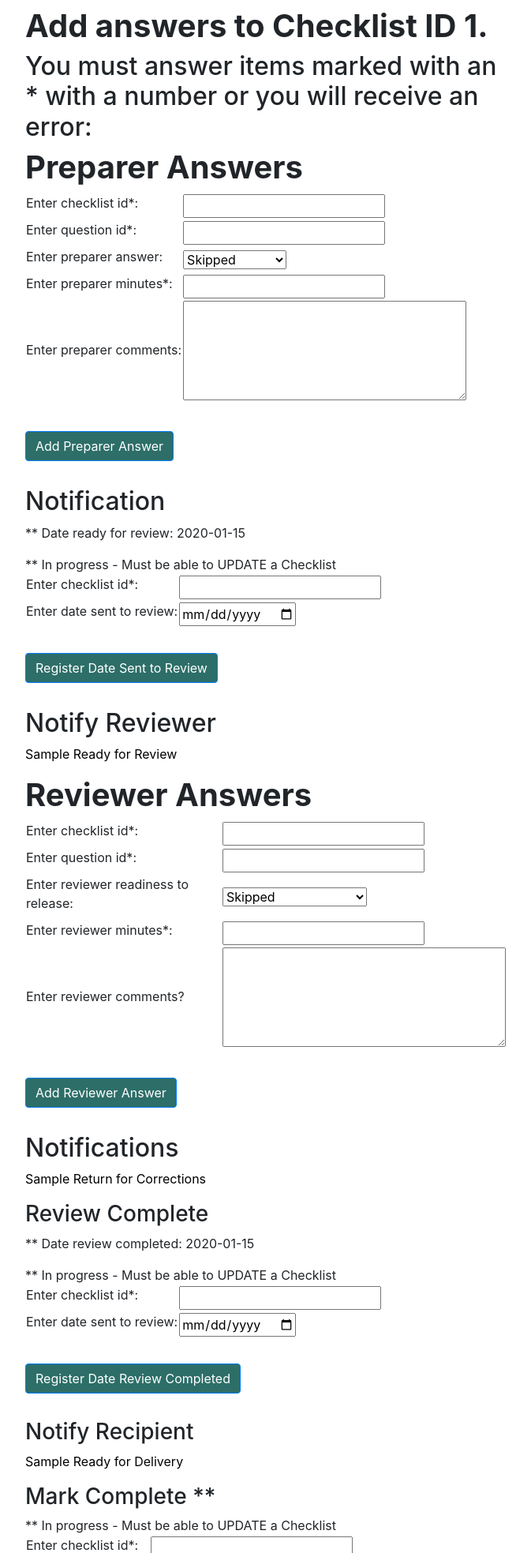
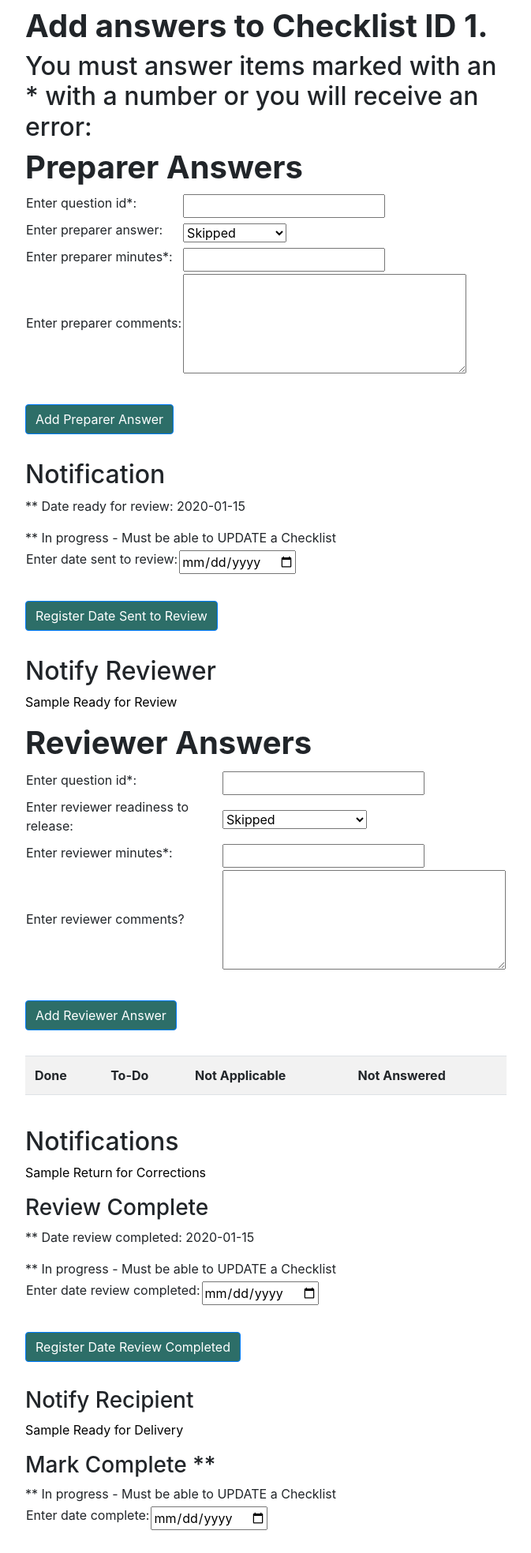
Before and after one commit to annewoosam/dynamic-checklist-generator, a Flask app: page /checklists/1 in a window 1280 px wide. Shown: the part 1101-3068 px from the top of the page at 79% size, without its empty margins (303-976 px from the left). Run offline with Flask 2, Linux system fonts and the light colour scheme; tables that the repository leaves empty hold one stand-in row (values such as "Sample post"); lists and menus that the app fills with data are empty; some libraries are stand-ins or nearby versions.

Commit message:
updated input types including adding hidden input type to pass template and checklist ids to forms. Work on passing autoincremented question number

```diff
--- a/wireframe to simple web/server.py
+++ b/wireframe to simple web/server.py
@@ -209,6 +209,8 @@
     checklists = crud.get_checklists()
     return render_template('all_checklists.html', checklists=checklists)
 
+@app.route('/markdatesenttoreview', methods=['POST'])
+
 def markdatesenttoreview():
     """Mark date sent to review."""
 
@@ -219,6 +221,8 @@
     flash('Date sent to review registered! Select checklist desired.')
     checklists = crud.get_checklists()
     return render_template('all_checklists.html', checklists=checklists)
+
+@app.route('/markdatereviewcompleted', methods=['POST'])
 
 def markdatereviewcompleted():
     """Mark date review completed."""
--- a/wireframe to simple web/templates/checklist_details.html
+++ b/wireframe to simple web/templates/checklist_details.html
@@ -198,13 +198,15 @@
 
         {% if answer.preparer_answer == 'y' %}
 
-          <li> {{ answer.template_question.question_number}}. {{ answer.template_question.yes_text}} </li>
+          <li> {{ answer.template_question.yes_text}} </li>
 
 
 
     {% endif %}
 
-    {% endfor %} </td>
+    {% endfor %}
+
+     </td>
 
     <td>     {% for answer in checklist.answers %}
 
@@ -212,13 +214,15 @@
 
         {% if answer.preparer_answer == 'n' %}
 
-          <li> {{ answer.template_question.question_number}}. {{ answer.template_question.no_text}}</li>
 
+          <li> {{ answer.template_question.no_text}}</li>
 
 
     {% endif %}
 
-    {% endfor %} </td>
+    {% endfor %}
+
+     </td>
 
 
      <td>     {% for answer in checklist.answers %}
@@ -227,20 +231,23 @@
 
         {% if answer.preparer_answer == 'na' %}
 
-          <li> {{ answer.template_question.question_number}}. {{ answer.template_question.not_applicable_text}} </li>
+          <li> {{ answer.template_question.not_applicable_text}} </li>
 
 
 
     {% endif %}
 
-    {% endfor %} </td>
+    {% endfor %}
+
+    </td>
+
     <td>     {% for answer in checklist.answers %}
 
 
 
         {% if answer.preparer_answer == '' %}
 
-          <li> {{ answer.template_question.question_number}}. {{ answer.template_question.question}} </li>
+          <li> {{ answer.template_question.question}} </li>
 
 
 
@@ -270,15 +277,7 @@
 
     <tr>
 
-      <td>
-
-        <label for="checklist_id">Enter checklist id*:</label></td>
-
-      <td>
-
-        <input type="number" id="checklist_id" name="checklist_id" required>
-
-      </td>
+      <input type="hidden" id="checklist_id" name="checklist_id" value = {{checklist.checklist_id}} >
 
     </tr>
 
@@ -338,6 +337,7 @@
 <h2>Notification</h2>
 
 
+
  <p>** Date ready for review: {{ checklist.date_sent_to_review }}  </p>
  <!-- .strftime('%m-%d-%Y') -->
 
@@ -353,11 +353,7 @@
 
     <td>
 
-      <label for="checklist_id">Enter checklist id*:</label></td>
-
-    <td>
-
-      <input type="number" id="checklist_id" name="checklist_id" required>
+      <input type="hidden" id="checklist_id" name="checklist_id" value = {{checklist.checklist_id}} >
 
     </td>
 
@@ -390,11 +386,7 @@
 
       <td>
 
-        <label for="checklist_id">Enter checklist id*:</label></td>
-
-      <td>
-
-        <input type="number" id="checklist_id" name="checklist_id" required>
+        <input type="hidden" id="checklist_id" name="checklist_id" value = {{checklist.checklist_id}} >
 
       </td>
 
@@ -453,6 +445,81 @@
 
 </div>
 
+ <table class="table table-hover table-striped">
+  <th>Done</th>
+  <th>To-Do</th>
+  <th>Not Applicable</th>
+  <th>Not Answered</th>
+
+
+  <tr>
+
+    <td>     {% for answer in checklist.answers %}
+
+
+
+        {% if answer.reviewer_ready == 'r' %}
+
+          <li> {{ answer.template_question.yes_text}} </li>
+
+
+
+    {% endif %}
+
+    {% endfor %}
+
+     </td>
+
+    <td>     {% for answer in checklist.answers %}
+
+
+
+        {% if answer.reviewer_ready == 'c' %}
+
+
+          <li> {{ answer.template_question.no_text}}</li>
+
+
+    {% endif %}
+
+    {% endfor %}
+
+     </td>
+
+
+     <td>     {% for answer in checklist.answers %}
+
+
+
+        {% if answer.reviewer_ready == 'na' %}
+
+          <li> {{ answer.template_question.not_applicable_text}} </li>
+
+
+
+    {% endif %}
+
+    {% endfor %}
+
+    </td>
+
+    <td>     {% for answer in checklist.answers %}
+
+
+
+        {% if answer.reviewer_ready == '' %}
+
+          <li> {{ answer.template_question.question}} </li>
+
+
+
+    {% endif %}
+
+    {% endfor %} </td>
+   </tr>
+
+ </table>
+
 <h2>Notifications</h2>
 
 
@@ -475,18 +542,14 @@
 
     <td>
 
-      <label for="checklist_id">Enter checklist id*:</label></td>
-
-    <td>
-
-      <input type="number" id="checklist_id" name="checklist_id" required>
+      <input type="hidden" id="checklist_id" name="checklist_id" value = {{checklist.checklist_id}} >
 
     </td>
 
   </tr>
 <tr>
 
-  <td> <label for="date_review_completed">Enter date sent to review:</label></td></td>
+  <td> <label for="date_review_completed">Enter date review completed:</label></td></td>
   <td><input type="date" id="date_review_completed name="date_review_completed"></td>
 
 </tr>
@@ -517,11 +580,7 @@
 
     <td>
 
-      <label for="checklist_id">Enter checklist id*:</label></td>
-
-    <td>
-
-      <input type="number" id="checklist_id" name="checklist_id" required>
+      <input type="hidden" id="checklist_id" name="checklist_id" value = {{checklist.checklist_id}} >
 
     </td>
 
```
Also changed, not shown: wireframe to simple web/templates/template_details.html (+13 -25 lines). Lines whose indentation alone changed are shown as unchanged.
